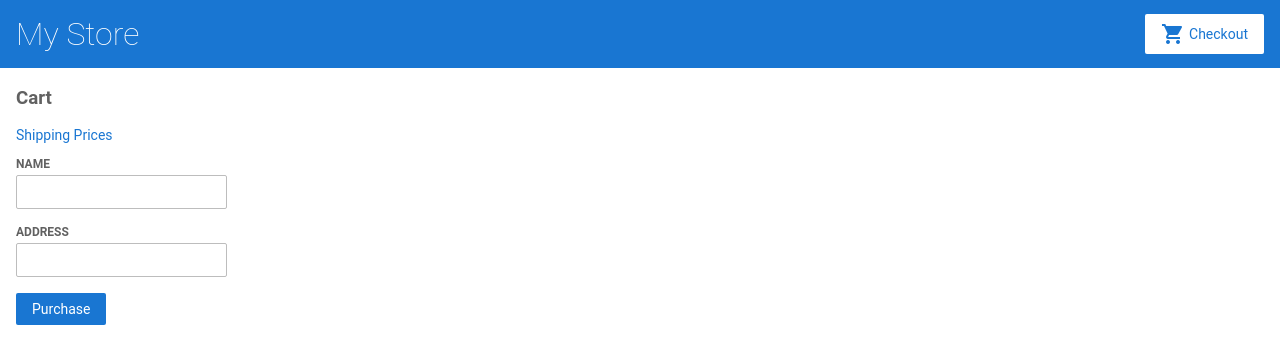
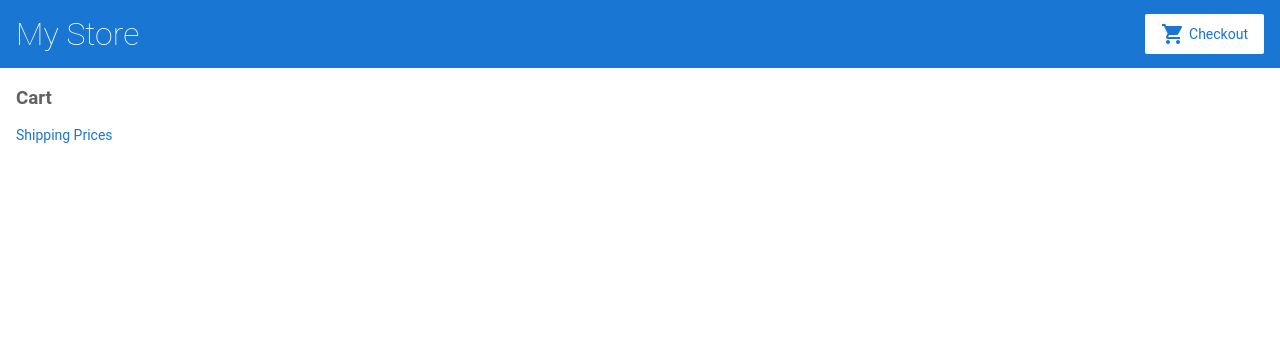
Before and after one commit to DouweProfect/Angular-Tutorial-01, an Angular app: page /cart in a window 1280 px wide. Shown: the top 364 px of the page. Built offline with nearby package versions, Linux system fonts and the light colour scheme.

Commit message:
1 file modified

```diff
--- a/src/app/cart/cart.component.html
+++ b/src/app/cart/cart.component.html
@@ -14,7 +14,7 @@
   <button (click)="clear()">Empty Cart</button>
 </p>
 
-<form [formGroup]="checkoutForm" (ngSubmit)="onSubmit(checkoutForm.value)">
+<form [formGroup]="checkoutForm" (ngSubmit)="onSubmit(checkoutForm.value)" *ngIf="items.length > 0">
   <div>
     <label for="name">
       Name
```
